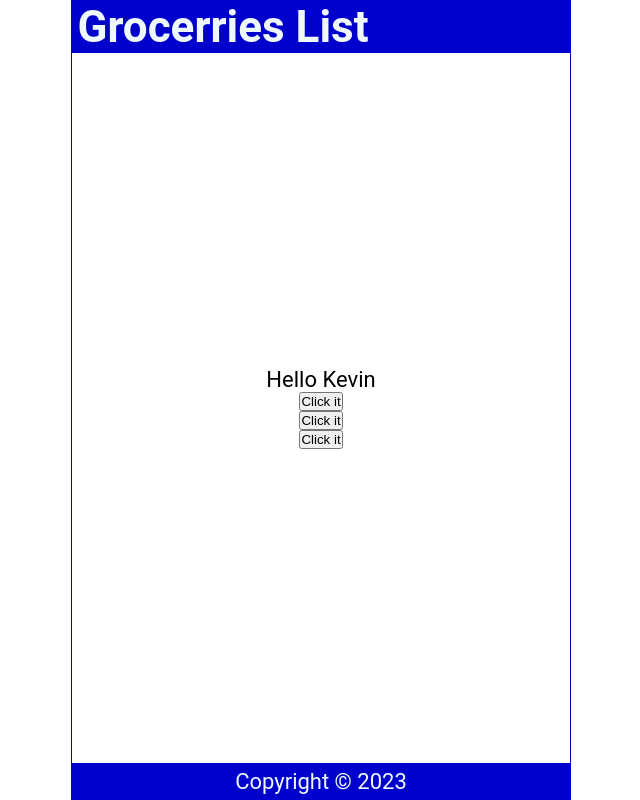
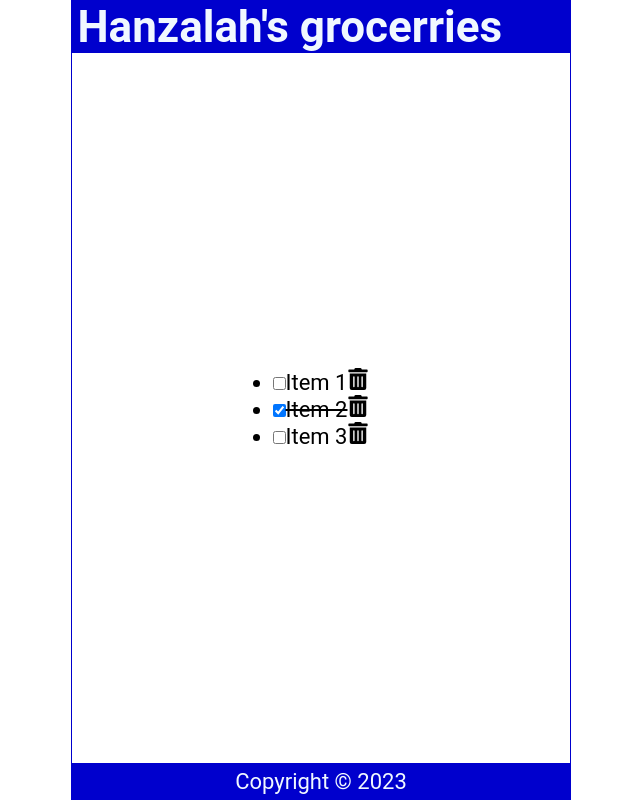
Before and after one commit to Hanzalahimran7/react-tut01, a React (Create React App) app: page / in a window 1280 px wide. Shown: the whole page, without its empty margins (319-959 px from the left). Built offline with nearby package versions, Linux system fonts and the light colour scheme.

Commit message:
Keys and lists

```diff
--- a/package.json
+++ b/package.json
@@ -8,6 +8,7 @@
     "@testing-library/user-event": "^13.5.0",
     "react": "^18.2.0",
     "react-dom": "^18.2.0",
+    "react-icons": "^4.9.0",
     "react-scripts": "5.0.1",
     "web-vitals": "^2.1.4"
   },
--- a/src/App.js
+++ b/src/App.js
@@ -6,7 +6,7 @@
 function App() {
   return (
     <div className="App">
-      <Header />
+      <Header title="Hanzalah's grocerries" />
       <Content />
       <Footer />
     </div>
--- a/src/Content.js
+++ b/src/Content.js
@@ -1,30 +1,61 @@
+import { useState } from "react";
+import {FaTrashAlt} from 'react-icons/fa'
+
 const Content = () => {
-    const handleNameChange = () => {
-        const name = ["Bob", "Kevin", "Hanzalah"];
-        const int = Math.floor(Math.random() * 3);
-        return name[int];
-      }
+    const [items, setItems] = useState([
+        {
+            id: 1,
+            checked: false,
+            item: "Item 1"
+        },
+        {
+            id: 2,
+            checked: true,
+            item: "Item 2"
+        },
+        {
+            id: 3,
+            checked: false,
+            item: "Item 3"
+        },
+    ]);
 
-    const handleClickEvent = () =>{
-        console.log("Youi clicked!")
+    const handleCheck = (id) => {
+        console.log(id)
+        const listItems = items.map((item) => item.id === id ? {...item, checked: !item.checked } : item)
+        setItems(listItems)
+        localStorage.setItem('shopping-list', JSON.stringify(listItems))
     }
 
-    const handleClick2 = (name) =>{
-        console.log(name + ' clicked')
-    }
-
-    const handleClick3 = (e) =>{
-        console.log(e.target)
+    const handleDelete = (id) => {
+        console.log(id)
+        const listItems = items.filter((item) => item.id !== id)
+        setItems(listItems)
+        localStorage.setItem('shopping-list', JSON.stringify(listItems))
     }
 
     return(
         <main>
-            <p onDoubleClick={handleClickEvent}>
-                Hello {handleNameChange()}
-            </p>
-            <button onClick={handleClickEvent}>Click it</button>
-            <button onClick={() => handleClick2("Hanzalah")}>Click it</button>
-            <button onClick={(e) => handleClick3(e)}>Click it</button>
+        {items.length ? (
+                <ul>
+                    {items.map((item) => (
+                        <li className="item" key={item.id}>
+                            <input type="checkbox" checked={item.checked} onChange={() => {handleCheck(item.id)}}/>
+                            <label
+                                onDoubleClick={() => {handleCheck(item.id)}}
+                                style={(item.checked) ? {textDecoration: 'line-through'} : null}>
+                                    {item.item}
+
+                                </label>
+                            <FaTrashAlt onClick={() => handleDelete(item.id)}
+                                role="button"
+                                tabIndex="0" />
+                        </li>
+                    ))}
+                </ul>
+        ) : (
+            <p style={{marginTop: '2rem'}}>Empty list</p>
+        )}
         </main>
     )
 }
--- a/src/header.js
+++ b/src/header.js
@@ -1,12 +1,16 @@
-const Header = () => {
+const Header = ({title}) => {
 
     return(
         <header >
             <h1>
-                Grocerries List
+                {title}
             </h1>
         </header>
     )
 }
 
+Header.defaultPtops = {
+    title: "Default Title"
+}
+
 export default Header;
```
Also changed, not shown: 1 other file (tests, documents, lock files or other folders).
